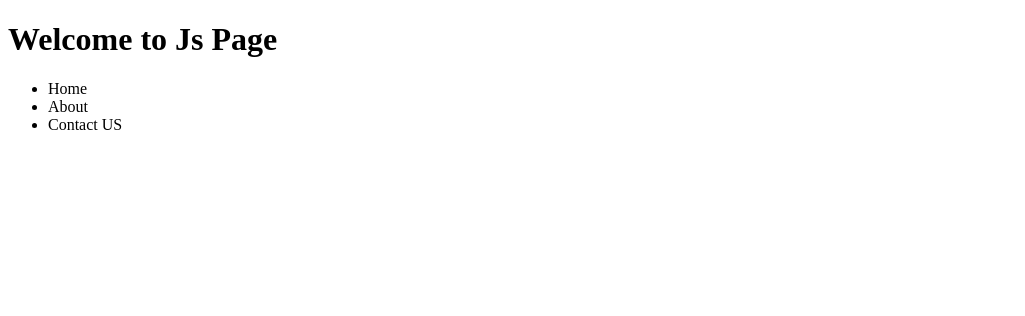
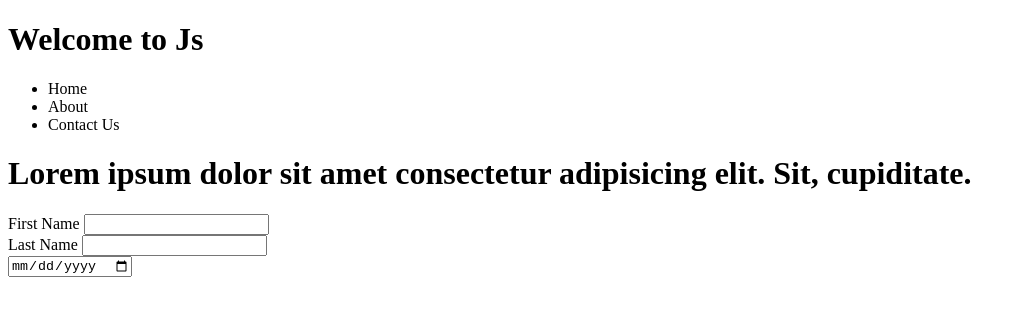
Before and after one commit to Mzazi25/js-basics, a plain HTML site: page index.html in a window 1280 px wide. Shown: the whole page, without its empty margins (0-1025 px from the left). Drawn offline with Linux system fonts and the light colour scheme.

Commit message:
Added a form page

```diff
--- a/index.html
+++ b/index.html
@@ -1,25 +1,34 @@
 <!DOCTYPE html>
 <html>
     <head>
-        <title> JavaScript Basics</title>
-
+        <title> Js Basics </title>
+        <link rel="stylesheet" href="css/styles.css" type="text/css">
         <body>
-            <header id=" main">
-                <div class="container">
-                <h1> Welcome to Js Page</h1>
+            <div class="container">
+                <div id="header">
+                <h1> Welcome to Js </h1>
                 </div>
-            </header>
-            <nav id="navbar">
-                <div class="container">
+                <div id="nav_bar">
                     <ul>
                         <li> <a href="#"></a>Home</li>
                         <li> <a href="#"></a>About</li>
-                        <li> <a href="#"></a>Contact US</li>
-
+                        <li> <a href="#"></a>Contact Us</li>
                     </ul>
                 </div>
-
-            </nav>
+                <div id="welcome">
+                    <h1> Lorem ipsum dolor sit amet consectetur adipisicing elit. Sit, cupiditate.</h1>
+                </div>
+                <div id="myForm">
+                    <label for="First Name"> First Name</label>
+                    <input type="text" name="First Name" id="text">
+                    <div id="myForm">
+                        <label for="Last Name"> Last Name</label>
+                        <input type="text" name="Last Name" id="text">
+                        <div id="myForm">
+                            <label for="Birthday"></label>
+                            <input type="date" name="Birthday" id="text">
+                </div>
+            </div> <!---Container ends-->
 
         </body>
     </head>
```
